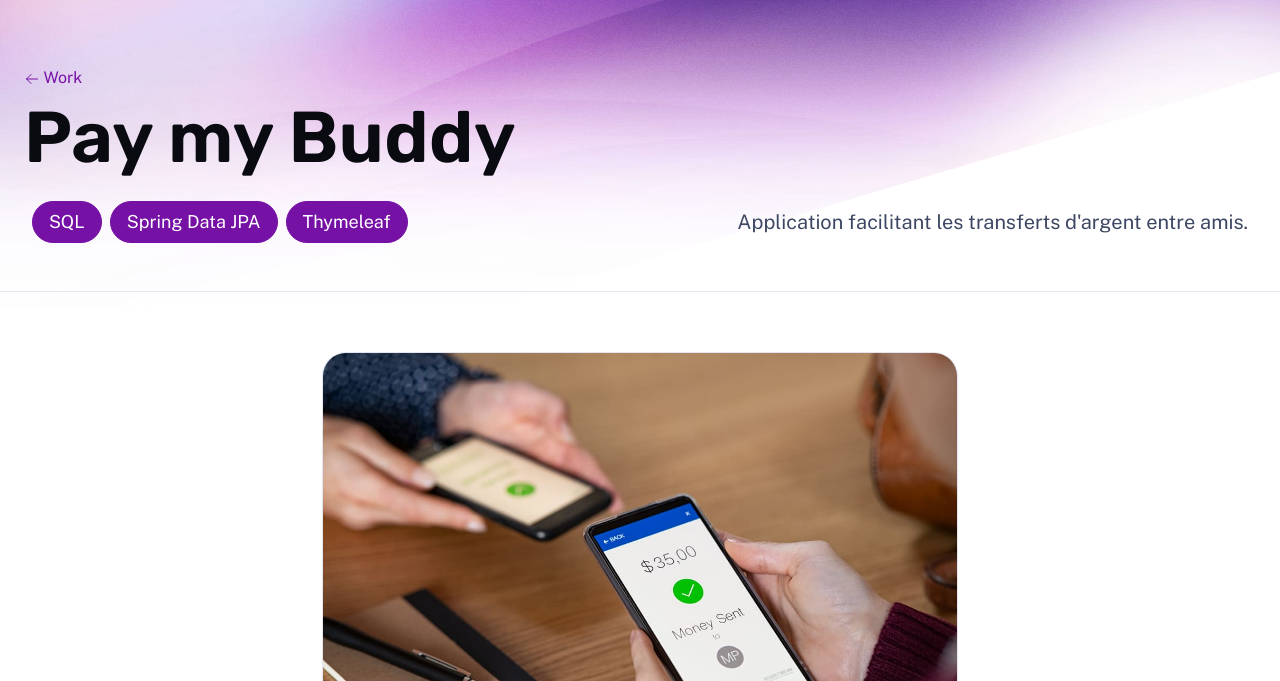
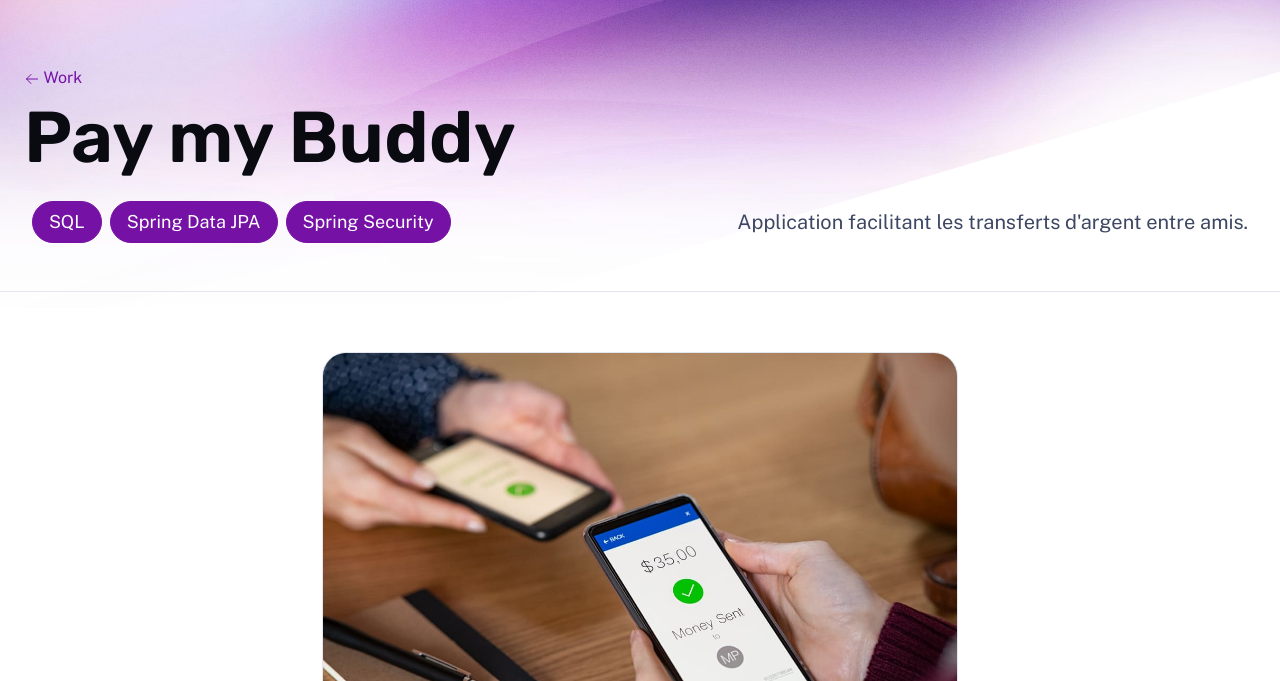
Before and after one commit to Dave-log/Dave-log.github.io, an Astro site: page /work/nested/duvet-genius in a window 1280 px wide. Shown: the part 119-800 px from the top of the page. Built offline with nearby package versions, Linux system fonts and the light colour scheme; Astro itself is replaced by a stand-in of ours.

Commit message:
modify paymybuddy project

```diff
--- a/src/content/work/nested/duvet-genius.md
+++ b/src/content/work/nested/duvet-genius.md
@@ -8,7 +8,7 @@ description: |
 tags:
   - SQL
   - Spring Data JPA
-  - Thymeleaf
+  - Spring Security
 ---
 
 Un projet très complet qui m'a permis de réaliser une application "prototype" en java de A à Z, de la construction d'un Front à partir de maquettes fournies à la conception et à l'implémentation d'une base de données relationnelles. On y trouve également des éléments de sécurité comme l'authentification et les autorisation avec Spring Security, ou encore la gestion transactionnelles des paiements (commits et rollback).
```
